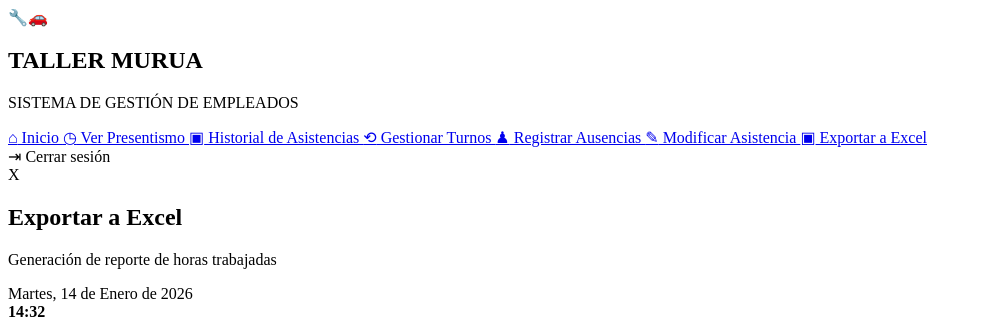
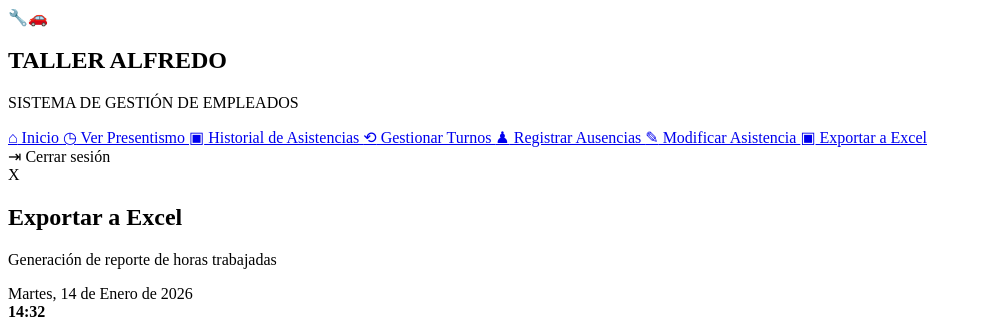
Before and after one commit to NicolasMurua21/asistenciaTallerMecanico, a Python web app: template templates/excel.html in a window 1280 px wide. Shown: the top 321 px of the page, without its empty margins (0-982 px from the left). Run offline with Jinja, Linux system fonts and the light colour scheme; the template is opened without the code that fills it, so the values that code supplies are empty.

Commit message:
Agregar Funciones

```diff
--- a/templates/excel.html
+++ b/templates/excel.html
@@ -1,9 +1,8 @@
-
 <!DOCTYPE html>
 
 <head>
     <meta charset="UTF-8">
-    <title>Exportar a Excel - Taller Murua</title>
+    <title>Exportar a Excel - Taller Alfredo</title>
     <link rel="stylesheet" href="../static/css/excelstyle.css">
 
 
@@ -19,7 +18,7 @@
 
         <div class="logo">
             <div class="logo-icon">🔧🚗</div>
-            <h1>TALLER MURUA</h1>
+            <h1>TALLER ALFREDO</h1>
             <p>SISTEMA DE GESTIÓN DE EMPLEADOS</p>
         </div>
 
@@ -199,11 +198,11 @@
 
             </section>
 
-            <!-- COLUMNA DERECHA -->
+
 
             <section class="right">
 
-                <!-- OPCIONES DE EXPORTACION -->
+
 
                 <div class="panel">
 
```
